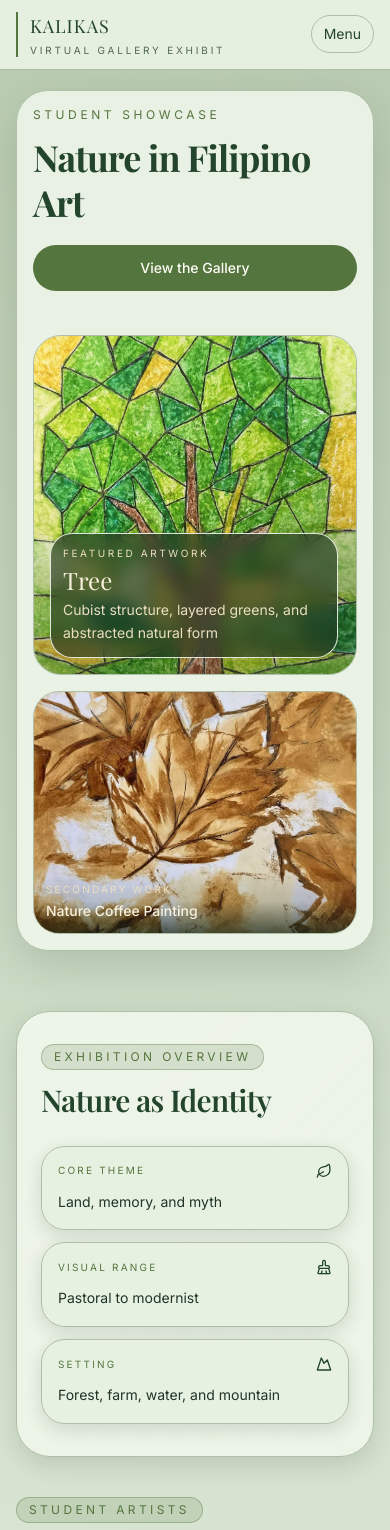
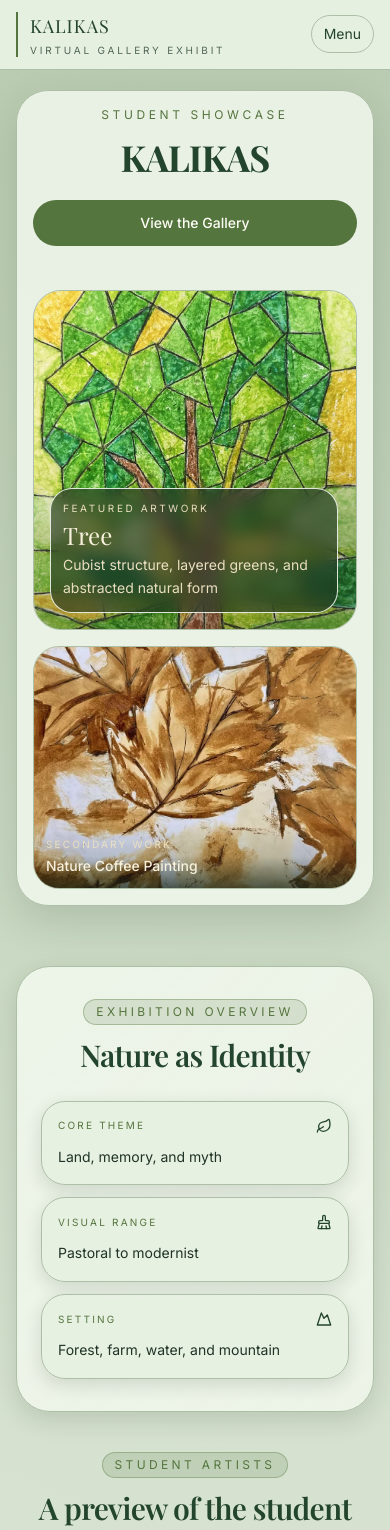
Before and after one commit to Kopi-Naparan1/Art-Exhibit, a Next.js app: page / in a window 390 px wide. Shown: the top 1530 px of the page. Built offline with nearby package versions, Linux system fonts and the light colour scheme; a web font is replaced by a local one.

Commit message:
feat: Update text alignment and visibility in components for improved readability and layout consistency

```diff
--- a/src/app/page.js
+++ b/src/app/page.js
@@ -30,7 +30,7 @@ export default function Home() {
     <div className="space-y-10 pb-12 md:space-y-14">
       <HeroSection
         eyebrow="Student Showcase"
-        title="Nature in Filipino Art"
+        title="KALIKAS"
         subtitle="A curated exhibition of student works exploring nature through painting, drawing, calligraphy, photography, paper art, and animation."
         ctaLabel="View the Gallery"
       />
@@ -110,13 +110,15 @@ export default function Home() {
 
       <section className="mx-auto w-full max-w-7xl px-4 sm:px-6 md:px-8">
         <div className="grid gap-6 rounded-[34px] border border-[var(--border)] bg-[linear-gradient(135deg,var(--paper-deep)_0%,var(--surface-alt)_100%)] px-6 py-8 shadow-[0_10px_28px_var(--ink-shadow)] md:grid-cols-[1.05fr_0.95fr] md:px-10 md:py-10">
-          <div className="space-y-4">
-            <p className="inline-flex items-center rounded-full border border-[var(--accent-border)] bg-[var(--accent-soft)] px-3 py-1 text-xs tracking-[0.28em] text-[var(--gold)] uppercase">
+          <div className="space-y-4 flex flex-col items-center md:items-start text-center md:text-left">
+            <p className="inline-flex w-fit rounded-full border border-[var(--accent-border)] bg-[var(--accent-soft)] px-3 py-1 text-xs tracking-[0.28em] text-[var(--gold)] uppercase">
               Full Collection
             </p>
+
             <h2 className="font-display text-3xl font-semibold tracking-tight text-[var(--forest)] md:text-5xl">
               Explore the complete student collection
             </h2>
+
             <p className="max-w-2xl text-sm leading-relaxed text-[var(--muted)] sm:text-base md:text-lg hidden md:block">
               Continue from the homepage into the full gallery, where the works
               are organized for clear viewing and closer study.
--- a/src/components/ArtistCard.js
+++ b/src/components/ArtistCard.js
@@ -26,10 +26,10 @@ export default function ArtistCard({ artist, compact = false }) {
             </h3>
             <p className="text-sm text-[var(--gold)]">{artist.style}</p>
           </div>
-          <p className="hidden text-base leading-relaxed text-[var(--muted)] sm:block">
+          <p className="hidden text-base leading-relaxed text-[var(--muted)]  block">
             {artist.bio}
           </p>
-          <p className="text-sm leading-relaxed text-[var(--muted)] hidden md:block">
+          <p className="text-sm leading-relaxed text-[var(--muted)]  ">
             {artist.contribution}
           </p>
         </div>
@@ -67,7 +67,7 @@ export default function ArtistCard({ artist, compact = false }) {
           <p className="text-sm font-medium text-[var(--forest)]">
             Contribution
           </p>
-          <p className="mt-1 text-sm leading-relaxed text-[var(--muted)] hidden md:block">
+          <p className="mt-1 text-sm leading-relaxed text-[var(--muted)]  ">
             {artist.contribution}
           </p>
         </div>
--- a/src/components/HeroSection.js
+++ b/src/components/HeroSection.js
@@ -38,13 +38,13 @@ export default function HeroSection({
       <div className="grid items-start gap-6 rounded-4xl border border-[var(--border)] bg-[var(--paper)] p-4 shadow-[0_16px_40px_var(--ink-shadow)] sm:gap-8 sm:p-6 lg:grid-cols-[0.96fr_1.04fr] lg:gap-10 lg:p-8 xl:p-10">
         <div className="order-1 space-y-5 self-center lg:space-y-7">
           <div className="space-y-3 sm:space-y-4">
-            <p className="text-xs tracking-[0.3em] text-[var(--gold)] uppercase">
+            <p className="text-xs tracking-[0.3em] text-[var(--gold)] text-center md:text-left uppercase">
               {eyebrow}
             </p>
-            <h1 className="font-display text-4xl font-bold leading-tight tracking-tight text-[var(--forest)] sm:text-5xl md:text-6xl xl:text-7xl">
+            <h1 className="font-display text-center md:text-left  text-4xl font-bold leading-tight tracking-tight text-[var(--forest)] sm:text-5xl md:text-6xl xl:text-7xl">
               {title}
             </h1>
-            <p className="hidden md:block max-w-xl text-sm leading-relaxed text-[var(--muted)] sm:text-base md:text-lg">
+            <p className="hidden md:block text-center md:text-left  max-w-xl text-sm leading-relaxed text-[var(--muted)] sm:text-base md:text-lg">
               {subtitle}
             </p>
           </div>
--- a/src/components/SectionHeader.js
+++ b/src/components/SectionHeader.js
@@ -5,18 +5,22 @@ export default function SectionHeader({
   align = "left",
 }) {
   const alignment =
-    align === "center" ? "text-center items-center" : "text-left items-start";
+    align === "center"
+      ? "items-center text-center"
+      : "items-center md:items-start text-center md:text-left";
 
   return (
-    <div className={`flex w-full max-w-3xl flex-col gap-3 ${alignment}`}>
+    <div className={`flex flex-col gap-3 w-full max-w-3xl ${alignment}`}>
       {eyebrow ? (
-        <p className="inline-flex w-fit items-center rounded-full border border-[var(--accent-border)] bg-[var(--accent-soft)] px-3 py-1 text-xs tracking-[0.28em] text-[var(--gold)] uppercase">
+        <p className="inline-flex w-fit rounded-full border border-[var(--accent-border)] bg-[var(--accent-soft)] px-3 py-1 text-xs tracking-[0.28em] text-[var(--gold)] uppercase">
           {eyebrow}
         </p>
       ) : null}
+
       <h2 className="font-display text-3xl font-semibold tracking-tight text-[var(--forest)] sm:text-[2.25rem] md:text-5xl">
         {title}
       </h2>
+
       {description ? (
         <p className="max-w-2xl text-base leading-relaxed text-[var(--muted)] md:text-lg hidden md:block">
           {description}
```
